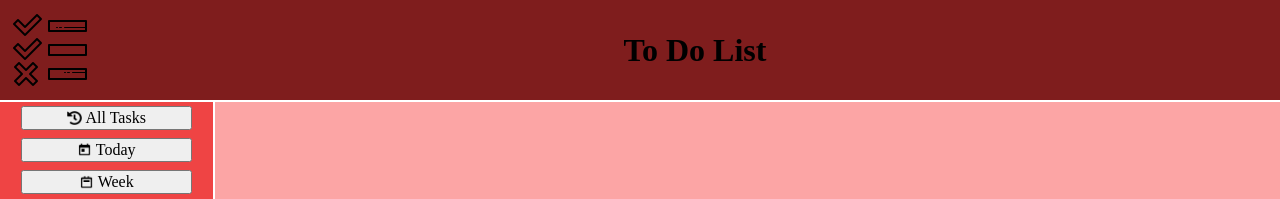
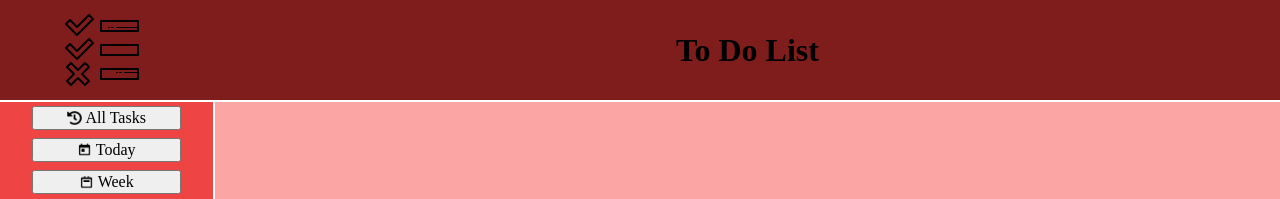
Before and after one commit to sacifuentespa/toDo, a website built with webpack: page src/template.html in a window 1280 px wide. Shown: the top 199 px of the page. Built offline with nearby package versions, Linux system fonts and the light colour scheme; files whose address does not match are found by name.

Commit message:
changed styles for header image

```diff
--- a/src/styles/style.css
+++ b/src/styles/style.css
@@ -24,20 +24,25 @@ body{
 header{
   grid-column: 1 / 3;
   grid-row: 1;
-  display: flex;
+  display: grid;
+  grid-template-columns: 1fr 5fr;
   align-items: center;
   background-color: var(--secondDarkest);
+  gap: 2px;
 
 }
 
 header h1{
   margin: 0;
+  grid-column: 2;
   text-align: center;
-  flex: 1;
 }
 
 header img{
   margin-right: 10px;
+  grid-column: 1;
+  text-align: center;
+  justify-self: center;
 }
 
 .mainDiv{
@@ -67,7 +72,7 @@ footer{
 }
 
 .sidebarDiv button{
-  width: 80%;
+  width: 70%;
   margin: 0.25em;
   max-height: 1.5em;
   display:flex;
```
Also changed, not shown: dist/bundle.js.
